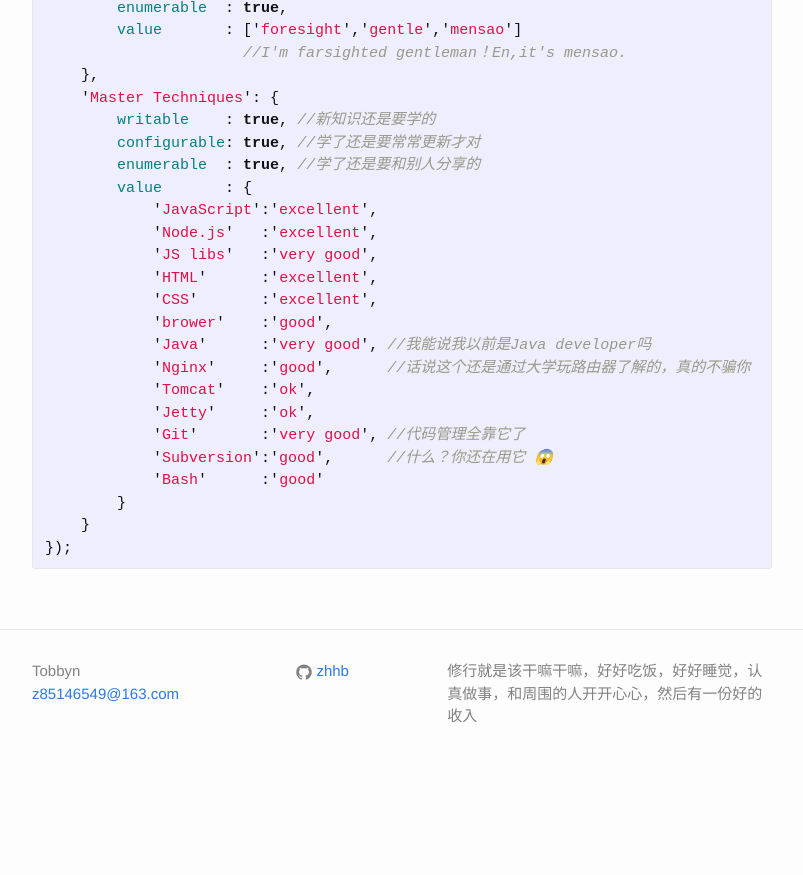
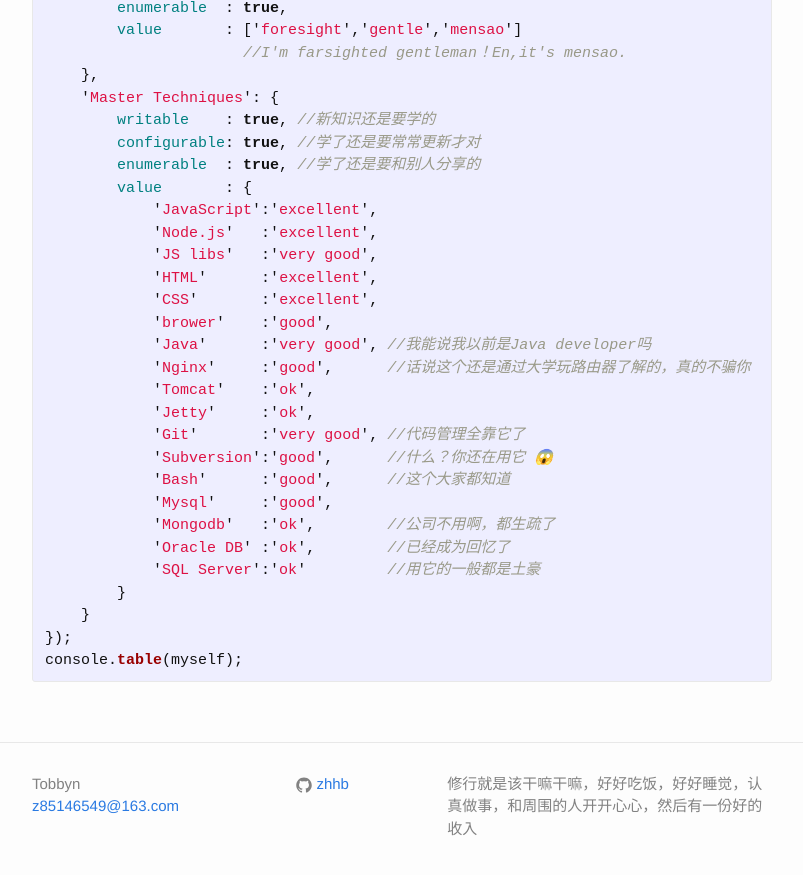
Before and after one commit to zhhb/blog_old, a Jekyll site: the page built from _posts/2015-05-15-change-blog-to-jekyll.md, in a window 1280 px wide and 900 px high, scrolled down 855 px. Shown: the top 875 px of the window, without its empty margins (238-1041 px from the left). Built offline with Jekyll 4.4.1, drawn with Linux system fonts in a browser that asks for light colours; before the commit the page ends 1643 px from its top, so only the background shows below that.

Commit message:
change first article

```diff
--- a/_posts/2015-05-15-change-blog-to-jekyll.md
+++ b/_posts/2015-05-15-change-blog-to-jekyll.md
@@ -16,7 +16,7 @@ var ability = {
     'cognitive ability'       :'excellent', //大家都说认知能力是智商高的表现
     'independent thinking'    :'excellent', //不是有句话叫做 "我思故我在" 嘛
     'problem dealing'         :'excellent', //搞定问题才能愉快的一起玩耍
-    'cooperation capabilities':'excellent'  //合作就是要让别人和自己都舒服😌
+    'cooperation capabilities':'excellent', //合作就是要让别人和自己都舒服😌
     'management'              :'good'       //管好自己容易，管好别人难～
 }
 
@@ -53,11 +53,15 @@ var myself = Object.create(ability,{
             'Jetty'     :'ok',
             'Git'       :'very good', //代码管理全靠它了
             'Subversion':'good',      //什么？你还在用它 😱
-            'Bash'      :'good'
+            'Bash'      :'good',      //这个大家都知道
+            'Mysql'     :'good',
+            'Mongodb'   :'ok',        //公司不用啊，都生疏了
+            'Oracle DB' :'ok',        //已经成为回忆了
+            'SQL Server':'ok'         //用它的一般都是土豪
         }
     }
 });
-
+console.table(myself);
 {% endhighlight %}
 
 <!-- Check out the [Jekyll docs][jekyll] for more info on how to get the most out of Jekyll. File all bugs/feature requests at [Jekyll’s GitHub repo][jekyll-gh]. If you have questions, you can ask them on [Jekyll’s dedicated Help repository][jekyll-help].
```
